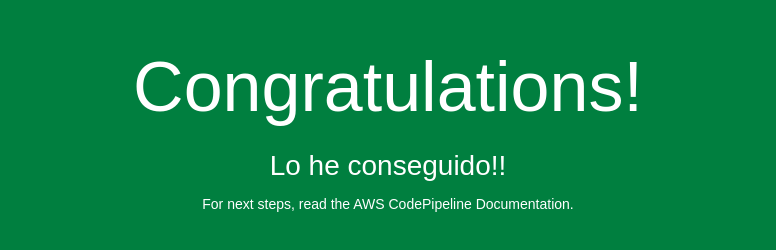
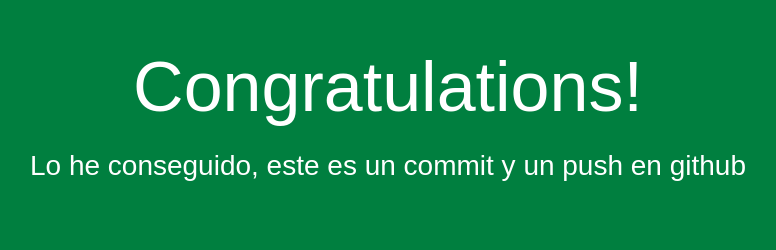
Before and after one commit to jihernrod/test, a plain HTML site: page index.html in a window 1280 px wide. Shown: the whole page, without its empty margins (252-1028 px from the left). Drawn offline with Linux system fonts and the light colour scheme.

Commit message:
este es otro commit

```diff
--- a/index.html
+++ b/index.html
@@ -27,8 +27,7 @@
 <body>
   <div align="center">
     <h1>Congratulations!</h1>
-    <h2>Lo he conseguido!!</h2>
-    <p>For next steps, read the AWS CodePipeline Documentation.</p>
+    <h2>Lo he conseguido, este es un commit y un push en github</h2>
   </div>
 </body>
 </html>
```
